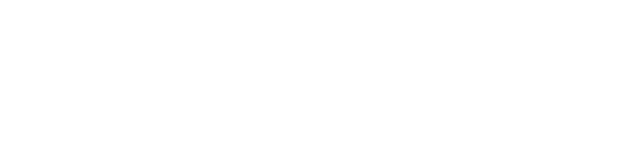
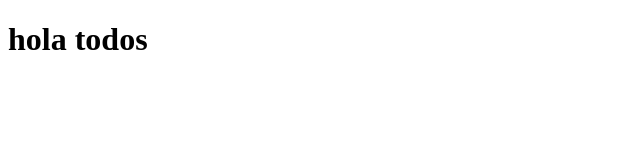
Before and after one commit to osmapaco/ProyectoPrueba_Clase_v2, a plain HTML site: page index.html in a window 1280 px wide. Shown: the whole page, without its empty margins (0-640 px from the left). Drawn offline with Linux system fonts and the light colour scheme.

Commit message:
Update index.html

```diff
--- a/index.html
+++ b/index.html
@@ -8,5 +8,6 @@
 </head>
 <body>
     <title> HOla curso de programacion </title>
+    <h1> hola todos </h1>
 </body>
 </html>
```
